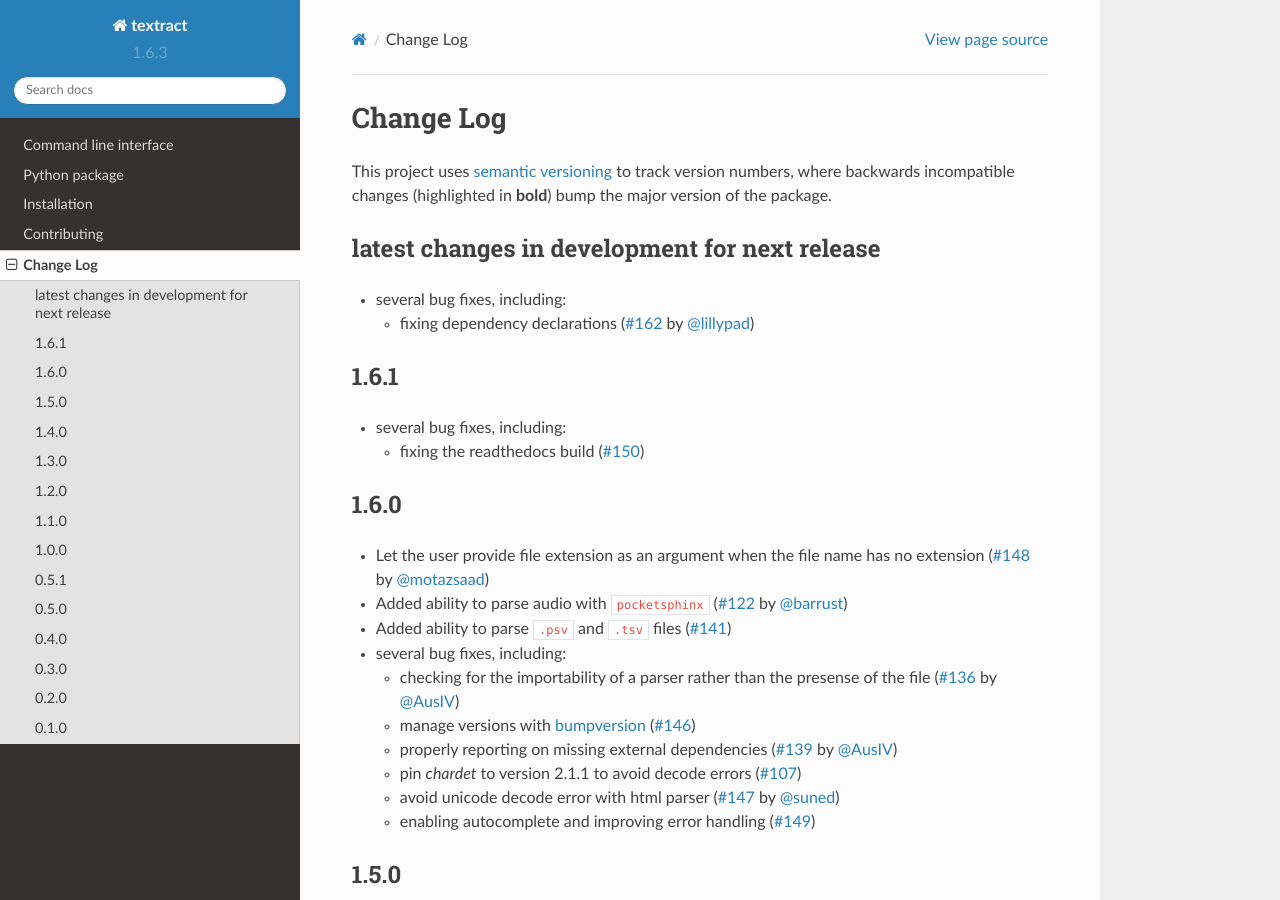
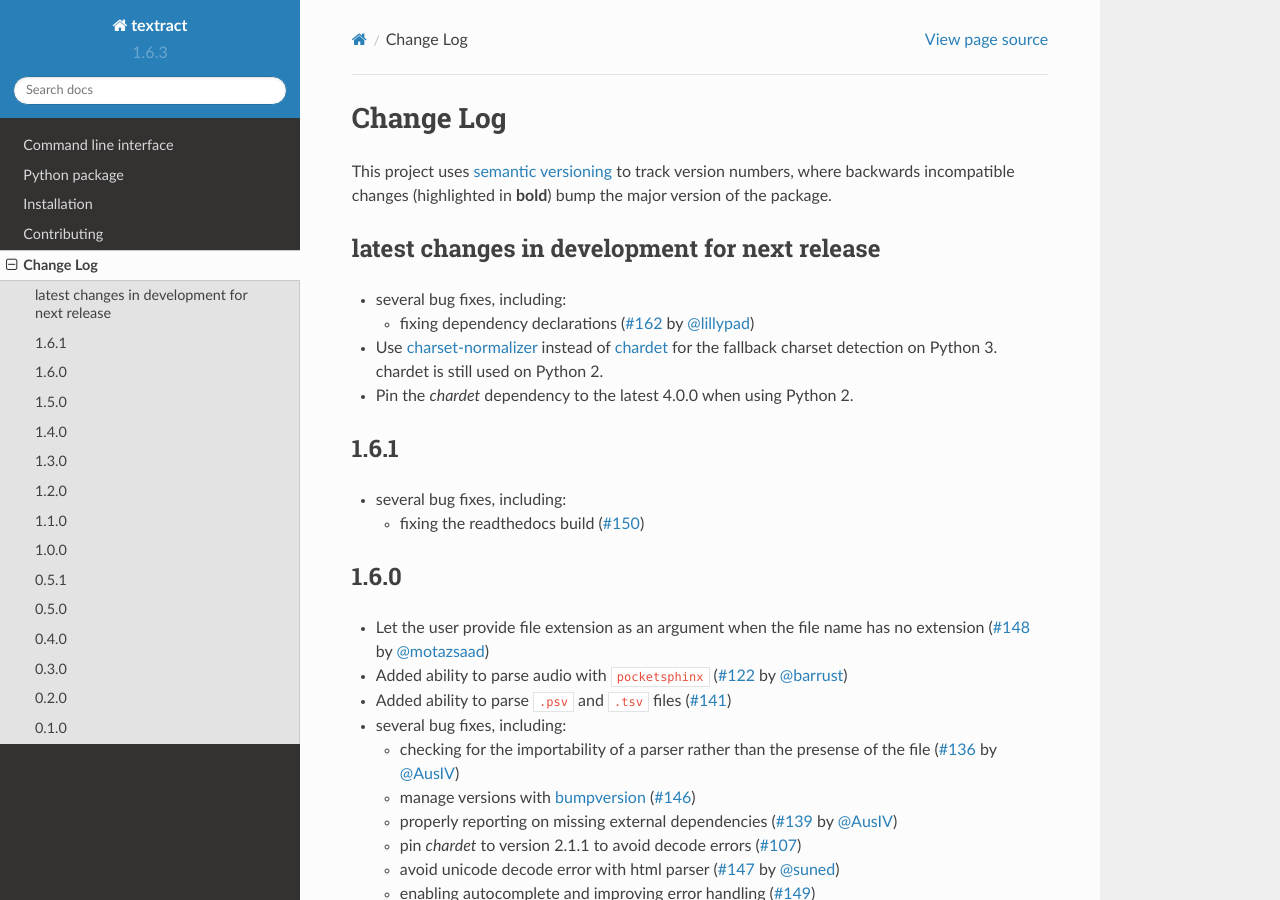
Before and after one commit to deanmalmgren/textract, a Sphinx documentation site: the page built from docs/changelog.rst, in a window 1280 px wide and 900 px high. Built offline with Sphinx 7.4.7 and the Read the Docs theme 2.0.0, drawn with Linux system fonts in a browser that asks for light colours.

Commit message:
➕📌Switch chardet for charset-normalizer on Python 3, keep chardet on py2
Also, it is preferable to pin chardet to latest.

```diff
--- a/docs/changelog.rst
+++ b/docs/changelog.rst
@@ -15,6 +15,11 @@
 
   * fixing dependency declarations (`#162`_ by `@lillypad`_)
 
+* Use `charset-normalizer <https://github.com/Ousret/charset_normalizer>`_ instead
+  of `chardet <https://github.com/chardet/chardet>`_ for the fallback
+  charset detection on Python 3. chardet is still used on Python 2.
+
+* Pin the `chardet` dependency to the latest 4.0.0 when using Python 2.
 
 1.6.1
 -------------------
--- a/docs/python_package.rst
+++ b/docs/python_package.rst
@@ -19,7 +19,7 @@
     text = textract.process('path/to/a.pdf', method='pdfminer')
 
 or to specify a particular output encoding (input encodings are
-inferred using `chardet <https://github.com/chardet/chardet>`_)::
+inferred using `charset-normalizer <https://github.com/Ousret/charset_normalizer>`_)::
 
     import textract
     text = textract.process('path/to/file.extension', encoding='ascii')
```
Also changed, not shown: 2 other files.
